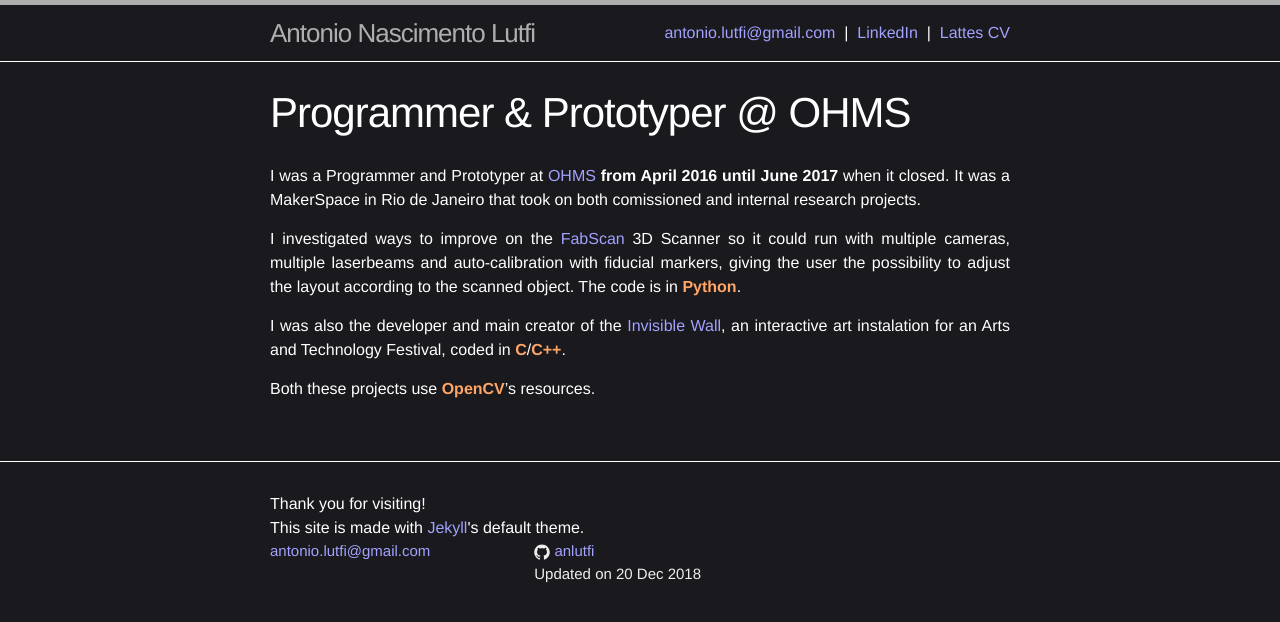
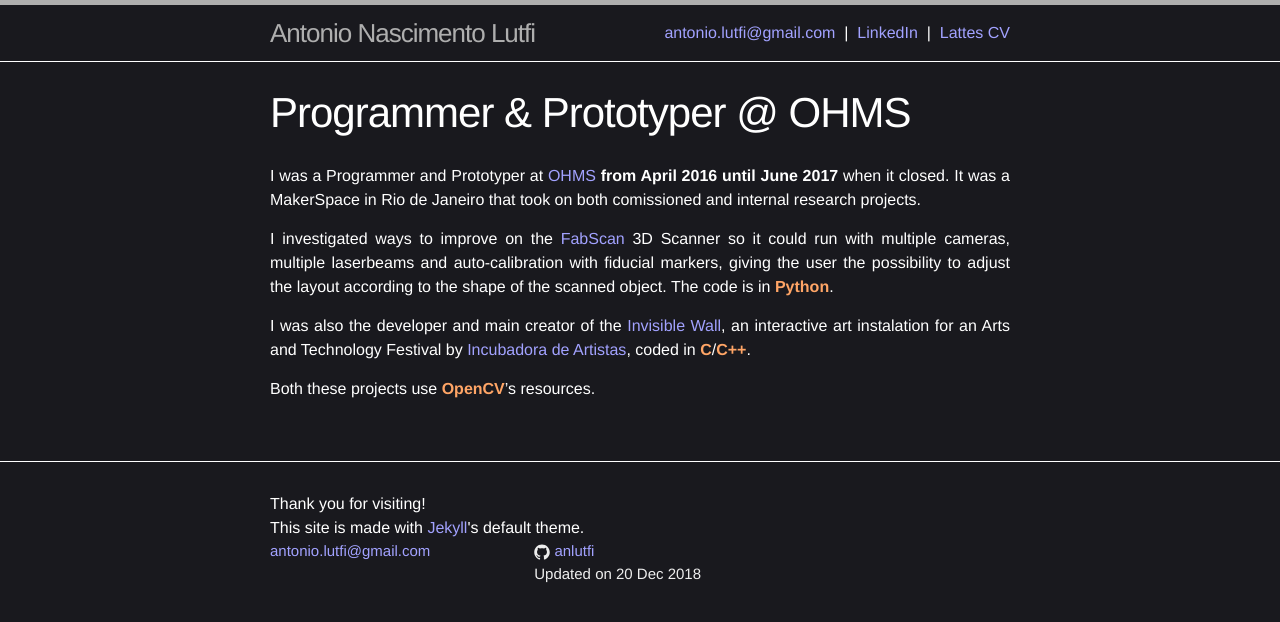
Before and after one commit to anlutfi/anlutfi.github.io, a Jekyll site: the page built from _posts/2016-05-29-OHMS.markdown, in a window 1280 px wide. Shown: the top 622 px of the page. Built offline with Jekyll 4.4.1, drawn with Linux system fonts in a browser that asks for light colours.

Commit message:
modified:   _posts/2016-05-29-OHMS.markdown --> added link to incubadora de artistas and rephrased fabscan mod description

```diff
--- a/_posts/2016-05-29-OHMS.markdown
+++ b/_posts/2016-05-29-OHMS.markdown
@@ -9,9 +9,9 @@
 
 I was a Programmer and Prototyper at [OHMS](https://www.facebook.com/ourhomemakerspace/){:target="_blank"} <b>from April 2016 until June 2017</b> when it closed. It was a MakerSpace in Rio de Janeiro that took on both comissioned and internal research projects.
 
-I investigated ways to improve on the [FabScan](https://hci.rwth-aachen.de/fabscan){:target="_blank"} 3D Scanner so it could run with multiple cameras, multiple laserbeams and auto-calibration with fiducial markers, giving the user the possibility to adjust the layout according to the scanned object. The code is in <span class="skill">Python</span>.
+I investigated ways to improve on the [FabScan](https://hci.rwth-aachen.de/fabscan){:target="_blank"} 3D Scanner so it could run with multiple cameras, multiple laserbeams and auto-calibration with fiducial markers, giving the user the possibility to adjust the layout according to the shape of the scanned object. The code is in <span class="skill">Python</span>.
 
-I was also the developer and main creator of the [Invisible Wall]({% post_url 2016-07-07-InvisibleWall %}){:target="_blank"}, an interactive art instalation for an Arts and Technology Festival, coded in <span class="skill">C</span>/<span class="skill">C++</span>.
+I was also the developer and main creator of the [Invisible Wall]({% post_url 2016-07-07-InvisibleWall %}){:target="_blank"}, an interactive art instalation for an Arts and Technology Festival by [Incubadora de Artistas](http://www.incubadoradeartistas.com.br/), coded in <span class="skill">C</span>/<span class="skill">C++</span>.
 
 Both these projects use <span class="skill">OpenCV</span>'s resources.
 <!--more-->
```
